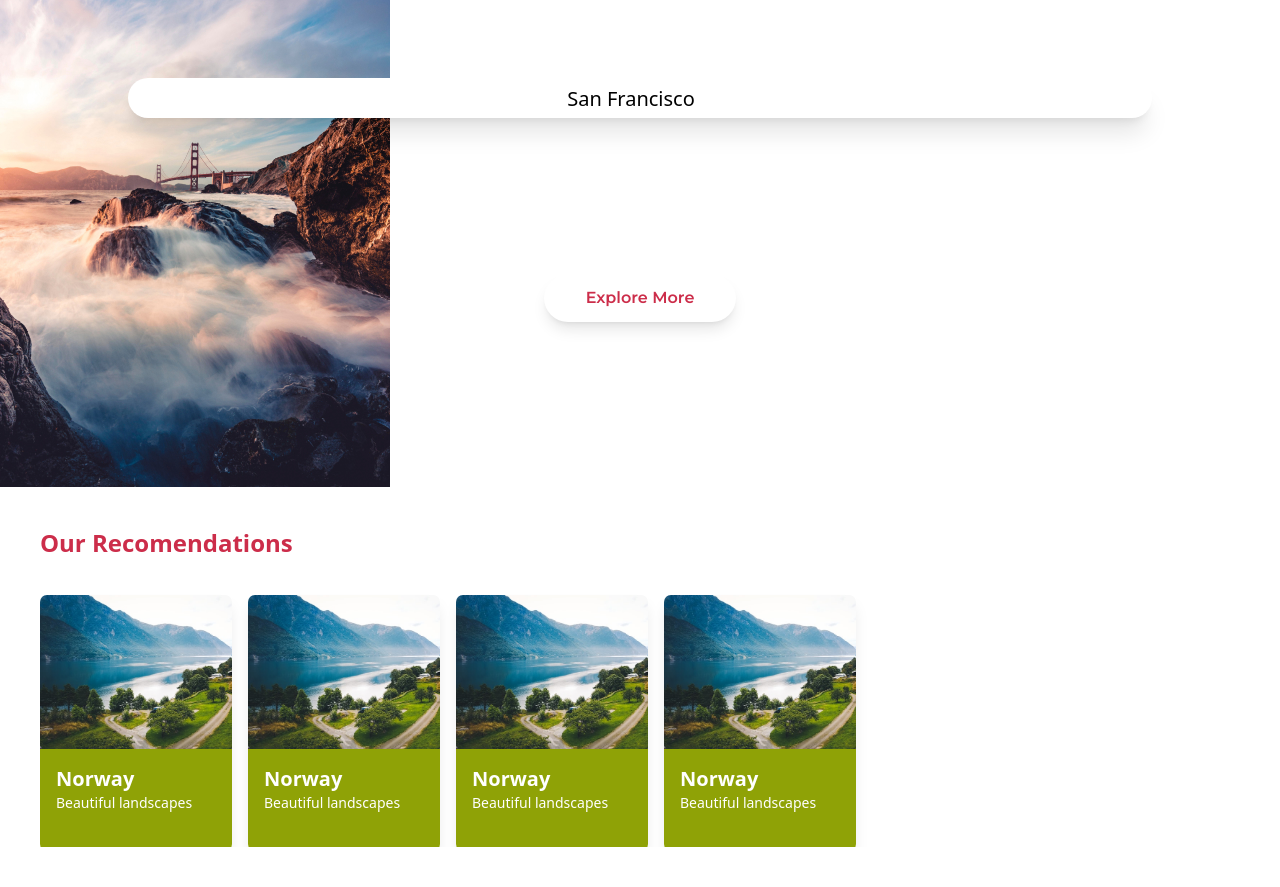
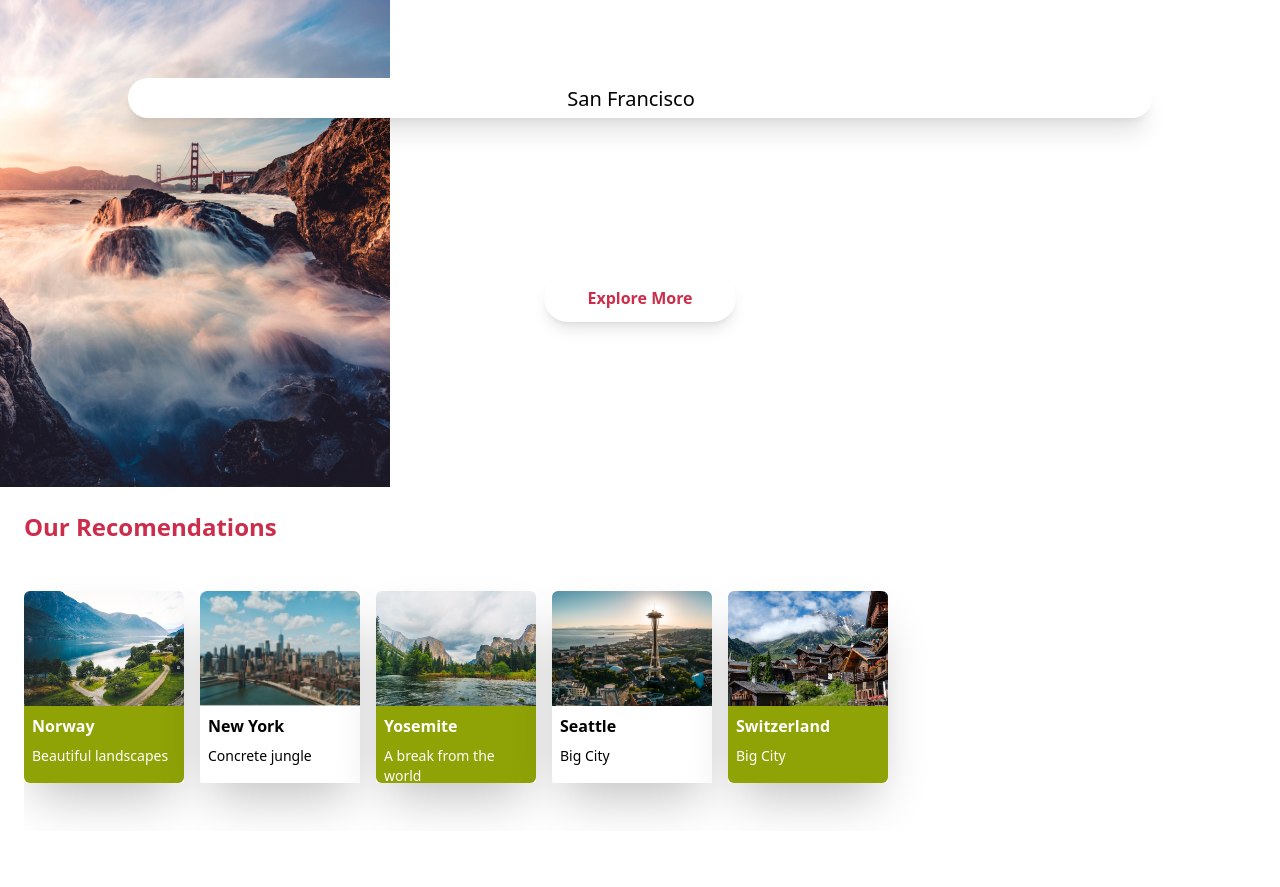
Before and after one commit to hrpinedar91/mundo-travel, a website: page public/index.html in a window 1280 px wide. After the commit the page ends 855 px from the top, so only its background shows below. Drawn offline with Linux system fonts and the light colour scheme.

Commit message:
Recomendados y effectos

```diff
--- a/public/index.html
+++ b/public/index.html
@@ -14,7 +14,7 @@
     <title>Global Travel || Curso Practico</title>
 </head>
 
-<body>
+<body class="text-Monserrat">
     <header></header>
     <div id="tool_bar"></div>
 
@@ -25,7 +25,7 @@
                     <input type="search" name="" id="" placeholder="San Francisco"
                         class="w-4/5 h-10 rounded-full border-none text-center text-xl placeholder-black font-thin shadow-xl">
                     <button
-                        class="w-48 h-12 bg-white hover:bg-primary rounded-full px-10 py-2 text-primary hover:text-white font-Monserrat font-semibold shadow-lg">Explore
+                        class="w-48 h-12 bg-white hover:bg-primary rounded-full px-10 py-2 text-primary hover:text-white font-semibold shadow-lg transition-all duration-500 ease-in-out hover:-translate-y-1 hover:scale-110">Explore
                         More</button>
                 </div>
                 <div class="w-full h-full">
@@ -34,45 +34,49 @@
             </div>
         </div>
 
-
-        <div id="recomended" class="p-10">
-
-            <h2 class="text-primary text-2xl font-bold">Our Recomendations</h2>
-
-            <div class="w-full h-72 pt-10 flex gap-4 shrink-0 overflow-x-auto overscroll-contain items-center justify-start ">
+        <div id="recomended" class="p-6">
+            <h2 class="text-2xl font-bold text-primary">Our Recomendations</h2>
+            <div class="w-full h-72 flex gap-4 shrink-0 overflow-x-auto overscroll-contain items-center overflow-y-hidden">
 
                 <div class="Card">
-                    <div class="w-full h-3/5 bg-norway bg-cover rounded-t-md"></div>
-                    <div class="w-full h-2/5 p-4 bg-secondary rounded-b-md text-white">
-                        <p class="text-xl font-bold">Norway</p>
-                        <p class="text-sm">Beautiful landscapes</p>
+                    <div class="Card--header bg-norway"></div>
+                    <div class="Card--intro">
+                        <p class="Card--title">Norway</p>
+                        <p class="Card--paragraph">Beautiful landscapes</p>
                     </div>
                 </div>
 
                 <div class="Card">
-                    <div class="w-full h-3/5 bg-norway bg-cover rounded-t-md"></div>
-                    <div class="w-full h-2/5 p-4 bg-secondary rounded-b-md text-white">
-                        <p class="text-xl font-bold">Norway</p>
-                        <p class="text-sm">Beautiful landscapes</p>
+                    <div class="Card--header bg-new-york"></div>
+                    <div class="Card--intro">
+                        <p class="Card--title">New York</p>
+                        <p class="Card--paragraph">Concrete jungle</p>
                     </div>
                 </div>
 
                 <div class="Card">
-                    <div class="w-full h-3/5 bg-norway bg-cover rounded-t-md"></div>
-                    <div class="w-full h-2/5 p-4 bg-secondary rounded-b-md text-white">
-                        <p class="text-xl font-bold">Norway</p>
-                        <p class="text-sm">Beautiful landscapes</p>
+                    <div class="Card--header bg-yosemite"></div>
+                    <div class="Card--intro">
+                        <p class="Card--title">Yosemite</p>
+                        <p class="Card--paragraph">A break from the world</p>
                     </div>
                 </div>
 
                 <div class="Card">
-                    <div class="w-full h-3/5 bg-norway bg-cover rounded-t-md"></div>
-                    <div class="w-full h-2/5 p-4 bg-secondary rounded-b-md text-white">
-                        <p class="text-xl font-bold">Norway</p>
-                        <p class="text-sm">Beautiful landscapes</p>
+                    <div class="Card--header bg-seattle"></div>
+                    <div class="Card--intro">
+                        <p class="Card--title">Seattle</p>
+                        <p class="Card--paragraph">Big City</p>
                     </div>
                 </div>
 
+                <div class="Card">
+                    <div class="Card--header bg-switzerland"></div>
+                    <div class="Card--intro">
+                        <p class="Card--title">Switzerland</p>
+                        <p class="Card--paragraph">Big City</p>
+                    </div>
+                </div>
             </div>
 
         </div>
--- a/src/css/tailwind.css
+++ b/src/css/tailwind.css
@@ -4,5 +4,28 @@
 
 
 .Card {
-    @apply w-48 h-64 overflow-hidden flex-none shadow-lg
+    @apply w-40 h-48 text-white flex-none shadow-2xl
 }
+
+.Card--header {
+    @apply w-full h-3/5 rounded-t-md bg-cover
+}
+
+.Card--intro {
+    @apply w-full h-2/5 p-2 rounded-b-md
+}
+
+ .Card--title {
+    @apply text-base font-bold
+}
+
+.Card--paragraph {
+    @apply text-sm pt-2
+}
+
+.Card:nth-child(odd) .Card--intro{
+    @apply bg-secondary
+}
+.Card:nth-child(even) .Card--intro{
+    @apply bg-white text-black
+}
--- a/tailwind.config.js
+++ b/tailwind.config.js
@@ -8,6 +8,7 @@ module.exports = {
 		'seattle': "url('../img/seattle.jpg')",
 		'new-york': "url('../img/new-york.jpg')",
 		'norway': "url('../img/norway.jpg')",
+		'switzerland': "url('../img/switzerland.jpg')",
       },
 	  backgroundColor: theme => ({
 		  ...theme('colors'),
@@ -22,9 +23,9 @@ module.exports = {
 		'secondary': '#8FA206',
 		'terciary': '#61AEC9',
 	  }),
-	  borderRadius: {
-		'md': '0.434rem'
-	  },
+	//   borderRadius: {
+	// 	'md': '0.434rem'
+	//   },
 	  fontFamily: {
 		'Monserrat': ['Montserrat', 'sans-serif']
 	  },
```
Also changed, not shown: public/css/tailwind.css.
